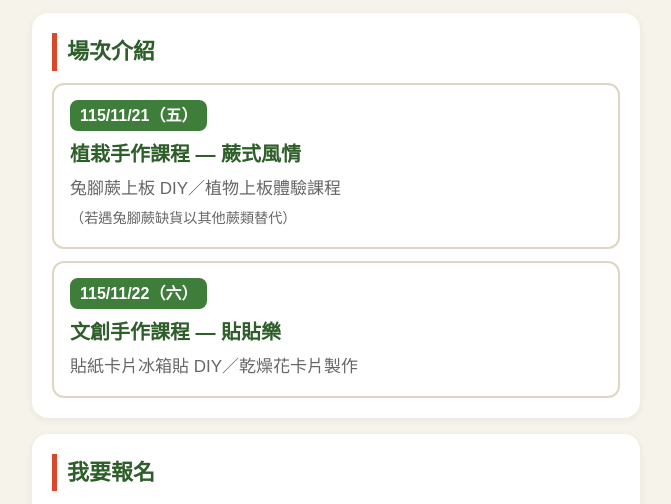
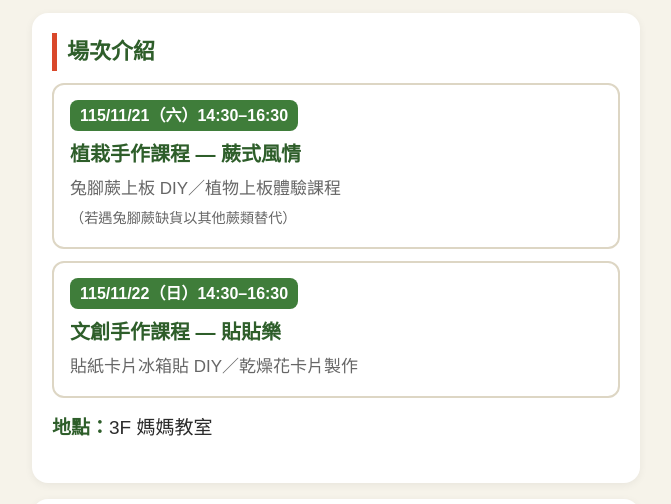
Before and after one commit to empiresun36/balcony-farm, a plain HTML site: page senior-prep/index.html in a window 1280 px wide. Shown: the part 224-728 px from the top of the page, without its empty margins (304-975 px from the left). Drawn offline with Linux system fonts and the light colour scheme.

Commit message:
更新銀髮俱樂先修班場次時間與地點
Co-Authored-By: Claude Opus 5.5 <noreply@anthropic.com>

```diff
--- a/senior-prep/index.html
+++ b/senior-prep/index.html
@@ -71,7 +71,7 @@
     <h2>場次介紹</h2>
 
     <div class="session">
-      <span class="date">115/11/21（五）</span>
+      <span class="date">115/11/21（六）14:30–16:30</span>
       <div class="title">植栽手作課程 — 蕨式風情</div>
       <div class="topic">兔腳蕨上板 DIY／植物上板體驗課程<br>
         <small>（若遇兔腳蕨缺貨以其他蕨類替代）</small>
@@ -79,10 +79,12 @@
     </div>
 
     <div class="session">
-      <span class="date">115/11/22（六）</span>
+      <span class="date">115/11/22（日）14:30–16:30</span>
       <div class="title">文創手作課程 — 貼貼樂</div>
       <div class="topic">貼紙卡片冰箱貼 DIY／乾燥花卡片製作</div>
     </div>
+
+    <p style="margin-top:14px"><strong style="color:var(--green-d)">地點：</strong>3F 媽媽教室</p>
   </section>
 
   <section class="card" id="formCard">
```
